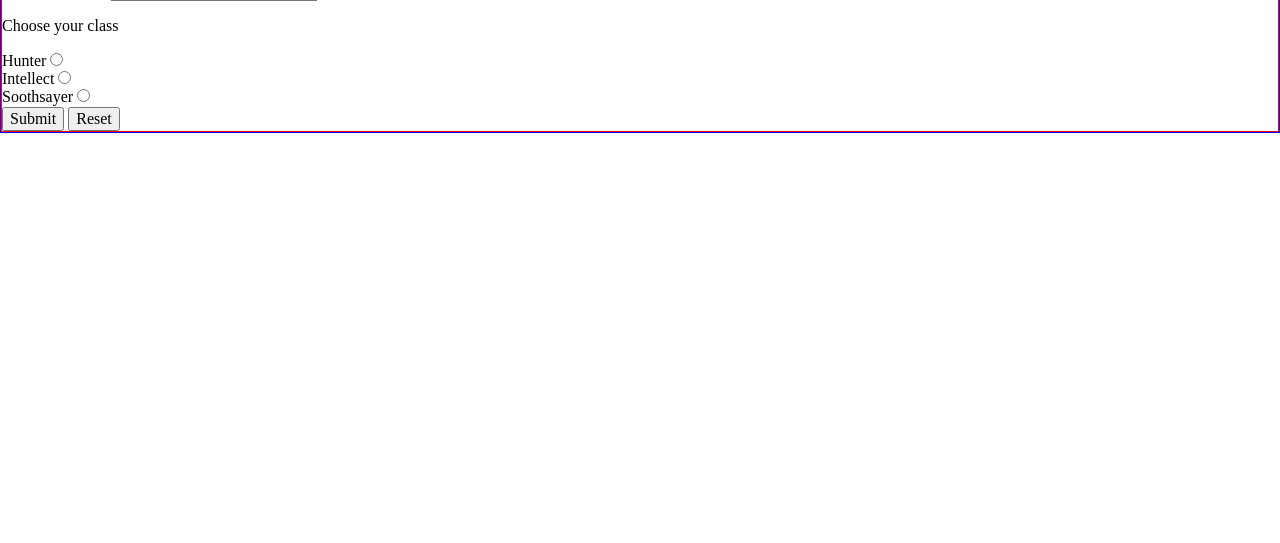
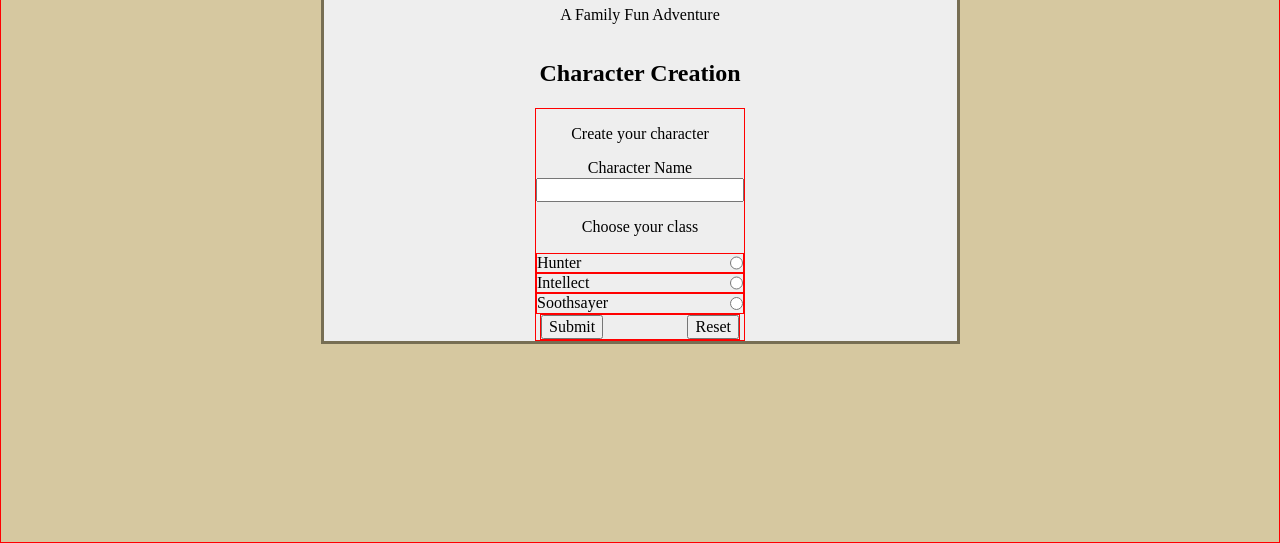
Before and after one commit to KevinKra/JQuery-practice, a plain HTML site: page index.html in a window 1280 px wide. Shown: the part 257-800 px from the top of the page. Drawn offline with Linux system fonts and the light colour scheme.

Commit message:
Complete base style

```diff
--- a/index.html
+++ b/index.html
@@ -7,15 +7,15 @@
 <link rel="stylesheet" type="text/css" href="styles/normalize.css">
 <link rel="stylesheet" type="text/css" href="styles/styles.css">
 <body>
-	<header class="title-content">
-		<h1 id="header-title">Snogger's World</h1>
-		<p id="header-p">A Family Fun Adventure</p>
-	</header>
 	<main id="main-content">
+		<header class="title-content">
+			<h1 id="header-title">Snogger's Journey</h1>
+			<p id="header-p">A Family Fun Adventure</p>
+		</header>
 		<h2 id="creation-title">Character Creation</h2>
 		<form action="" id="creation-form">
 			<p>Create your character</p>
-				<div>
+				<div class="name-selection">
 					<label for="choose-name">Character Name</label>
 					<input type="text" name="choose-name" id="choose-name">
 				</div>
@@ -34,7 +34,7 @@
 						<input type="radio" name="class" value="soothsayer" id="choose-soothsayer">
 					</div>
 				</section>
-				<section id="output">
+				<section class="output">
 					<button id="submit-btn" class="btn">Submit</button>
 					<button id="clear-btn" class="btn">Reset</button>
 				</section>
--- a/styles/styles.scss
+++ b/styles/styles.scss
@@ -1,7 +1,68 @@
-#main-content {
-	border: 1px solid blue;
+$primary-color: #eee;
+$secondary-color: #d6c8a0;
+$shadow-color: #776e53;
+
+@mixin flex-row {
+	display: flex;
 }
 
+@mixin flex-column {
+	display: flex;
+	flex-direction: column;
+}
+
+*:before,
+*:after,
+* {
+	box-sizing: border-box;
+}
+
+body {
+	@include flex-column;
+	align-items: center;
+	justify-content: center;
+	height: 100vh;
+	border: 1px solid red;
+	background-color: $secondary-color;
+}
+
+#main-content {
+	@include flex-column;
+	align-items: center;
+	border: 3px solid $shadow-color;
+	background-color: $primary-color;
+	margin: 0 auto;
+	width: 50%;
+}
+
+.title-content {
+	text-align: center;
+}
+
+
+//Character creation form
 #creation-form {
 	border: 1px solid red;
+	text-align: center;
 }
+
+.name-selection {
+	@include flex-column;
+}
+
+#choose-class {
+	@include flex-column;
+	div {
+		@include flex-row;
+		justify-content: space-between;
+		border: 1px solid red;
+	}
+}
+
+.output {
+	@include flex-row;
+	justify-content: space-between;
+	border: 1px solid red;
+	margin: 0 auto;
+	max-width: 200px;
+}
```
Also changed, not shown: styles/styles.css, 1 other file.
